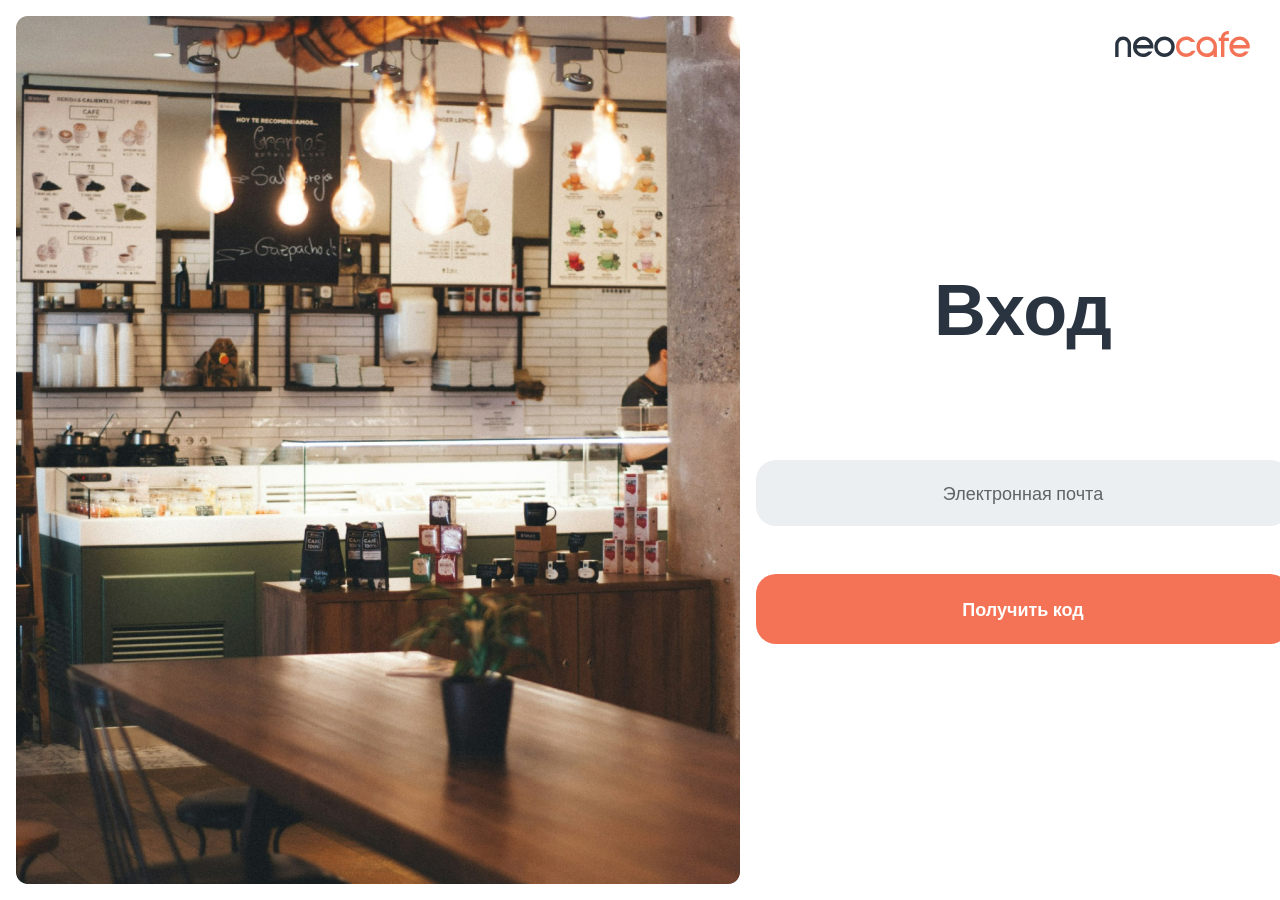
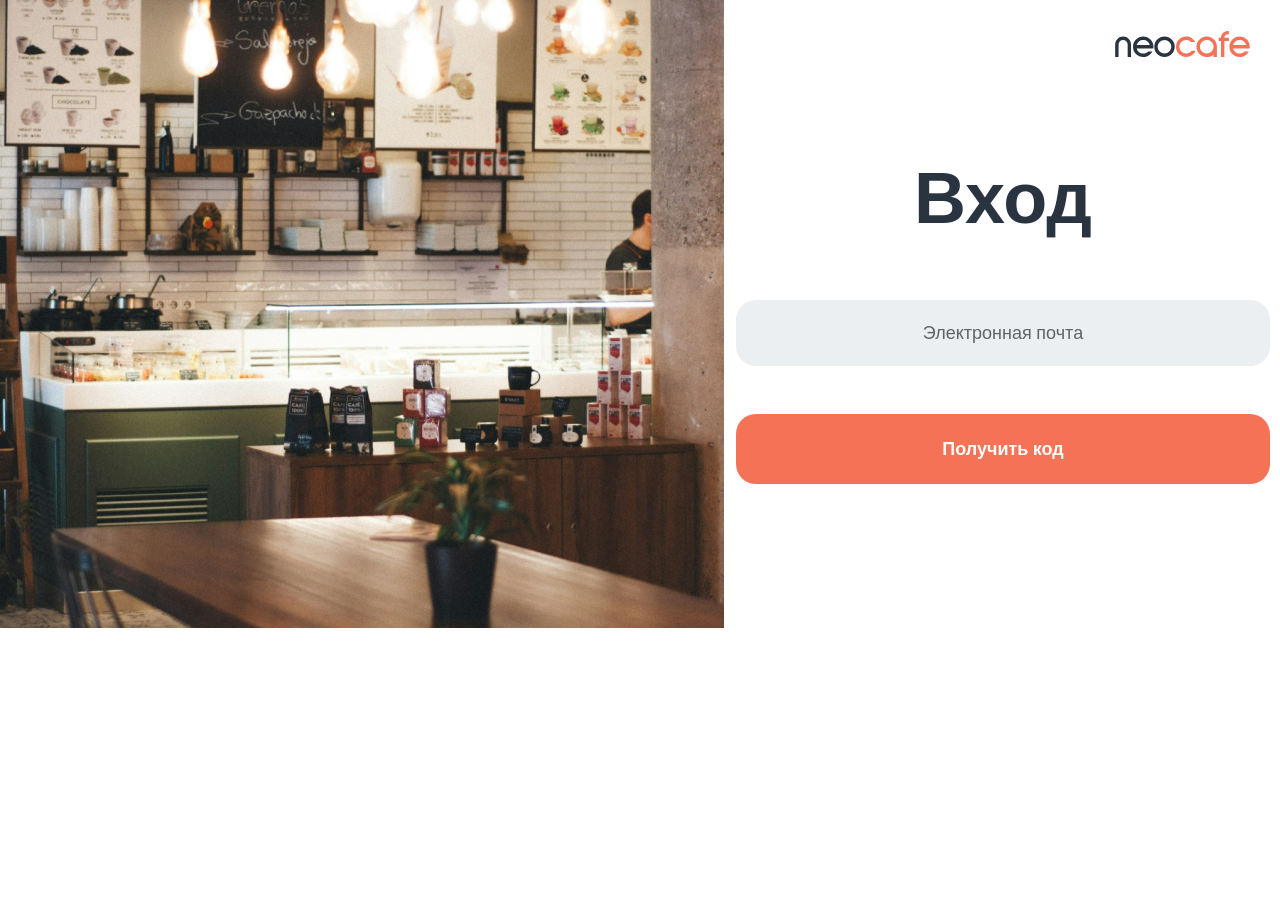
Before and after one commit to Venera00/front-barista, a React (Vite) app: page / in a window 1280 px wide. After the commit the page ends 800 px from the top, so only its background shows below. Built offline with nearby package versions, Linux system fonts and the light colour scheme.

Commit message:
T4-195 fix login and code input pages

```diff
--- a/src/components/sideBar/SideBarMain.jsx
+++ b/src/components/sideBar/SideBarMain.jsx
@@ -1,5 +1,6 @@
 import React, { useState } from "react";
 import images from "../../assets/images";
+import classNames from "classnames";
 import styles from "./SideBarMain.module.scss";
 import { NavLink } from "react-router-dom";
 
@@ -9,6 +10,7 @@ const SidebarMain = () => {
   const handleNavlinkClick = (link) => {
     setActive(link);
   };
+
   return (
     <div>
       <div className={styles.sidebar}>
@@ -20,10 +22,12 @@ const SidebarMain = () => {
         <div className={styles.sidebar_items}>
           <div>
             <NavLink
-              // exact
+              exact
               to="/orders"
-              className={styles.navlink}
-              activeClassName={styles.active}
+              className={classNames(styles.navlink, {
+                [styles.active]: active === "/orders",
+              })}
+              // activeClassName={styles.active}
               onClick={() => handleNavlinkClick("/orders")}
             >
               <img src={images.ordersIcon} alt="Orders Icon" />
@@ -31,8 +35,10 @@ const SidebarMain = () => {
             </NavLink>
             <NavLink
               to="/menu"
-              className={styles.navlink}
-              activeClassName={styles.active}
+              className={classNames(styles.navlink, {
+                [styles.active]: active === "/menu",
+              })}
+              // activeClassName={styles.active}
               onClick={() => handleNavlinkClick("/menu")}
             >
               <img src={images.menuIcon} alt="Menu Icon" />
@@ -40,8 +46,10 @@ const SidebarMain = () => {
             </NavLink>
             <NavLink
               to="/profile"
-              className={styles.navlink}
-              activeClassName={styles.active}
+              className={classNames(styles.navlink, {
+                [styles.active]: active === "/profile",
+              })}
+              // activeClassName={styles.active}
               onClick={() => handleNavlinkClick("/profile")}
             >
               <img src={images.profileIcon} alt="Profile Icon" />
--- a/src/components/sideBar/SideBarMain.module.scss
+++ b/src/components/sideBar/SideBarMain.module.scss
@@ -11,9 +11,10 @@
 .sidebar_items {
   display: flex;
   flex-direction: column;
+  flex-grow: 1;
   align-items: center;
   justify-content: space-between;
-  gap: 40rem;
+  // height: 100%;
 }
 
 .navlink {
--- a/src/pages/CodeLoginPage/CodeLoginPage.jsx
+++ b/src/pages/CodeLoginPage/CodeLoginPage.jsx
@@ -32,7 +32,8 @@ const CodeLoginPage = ({ updateStatus }) => {
           {({ isSubmitting, errors, touched, isValid }) => (
             <Form className={styles.emailForm}>
               <h2 className={styles.login__title}>
-                Код <br /> подтверждения
+                Код <br />
+                подтверждения
               </h2>
               <div className={styles.container}>
                 <div className={styles.inputContainer}>
--- a/src/pages/CodeLoginPage/CodeLoginPage.module.scss
+++ b/src/pages/CodeLoginPage/CodeLoginPage.module.scss
@@ -3,11 +3,15 @@
   align-items: center;
   justify-content: space-between;
   position: relative;
+  overflow: hidden;
 }
 
 .login__img {
-  //   width: 72.4rem;
-  margin: 1.6rem;
+  height: 100vh;
+  margin: 1rem;
+  // margin: 1.6rem; по фигме так
+  width: 50%;
+  // flex: 1;
 }
 
 .login__icon {
@@ -21,7 +25,8 @@
   align-items: center;
   justify-content: center;
   flex-direction: column;
-  flex: 1;
+  // flex: 1;
+  width: 50%;
 }
 
 .login__title {
@@ -29,6 +34,7 @@
   font-size: 7.2rem;
   margin-bottom: 4.8rem;
   text-align: center;
+  line-height: 1;
 }
 
 .inputContainer {
--- a/src/pages/EmailLoginPage/LoginPage.jsx
+++ b/src/pages/EmailLoginPage/LoginPage.jsx
@@ -16,7 +16,13 @@ const LoginPage = () => {
 
   return (
     <div className={styles.loginContainer}>
-      <img src={images.loginImg} className={styles.login__img} alt="The cafe" />
+      <div className={styles.loginImg_wrapper}>
+        <img
+          src={images.loginImg}
+          className={styles.login__img}
+          alt="The cafe"
+        />
+      </div>
 
       <div className={styles.login__icon}>
         <img src={images.neocafeIconLogin} alt="The neocafe" />
--- a/src/pages/EmailLoginPage/LoginPage.module.scss
+++ b/src/pages/EmailLoginPage/LoginPage.module.scss
@@ -5,12 +5,19 @@
   position: relative;
   overflow: hidden;
   max-width: 144rem;
+  height: 100ch;
+}
+
+.loginImg_wrapper {
+  display: flex;
+  align-items: center;
+  justify-content: center;
 }
 
 .login__img {
-  max-width: 72.4rem;
-  margin: 1.6rem;
-  display: block;
+  width: 100%;
+  height: 100%;
+  object-fit: contain;
 }
 
 .login__icon {
@@ -24,13 +31,14 @@
   align-items: center;
   justify-content: center;
   flex-direction: column;
-  flex: 1;
+  //flex: 1;//
+  overflow-y: auto;
+  padding: 1rem;
 }
 
 .login__title {
   font-weight: 600;
   font-size: 7.2rem;
-  margin-bottom: 4.8rem;
   text-align: center;
 }
 
```
